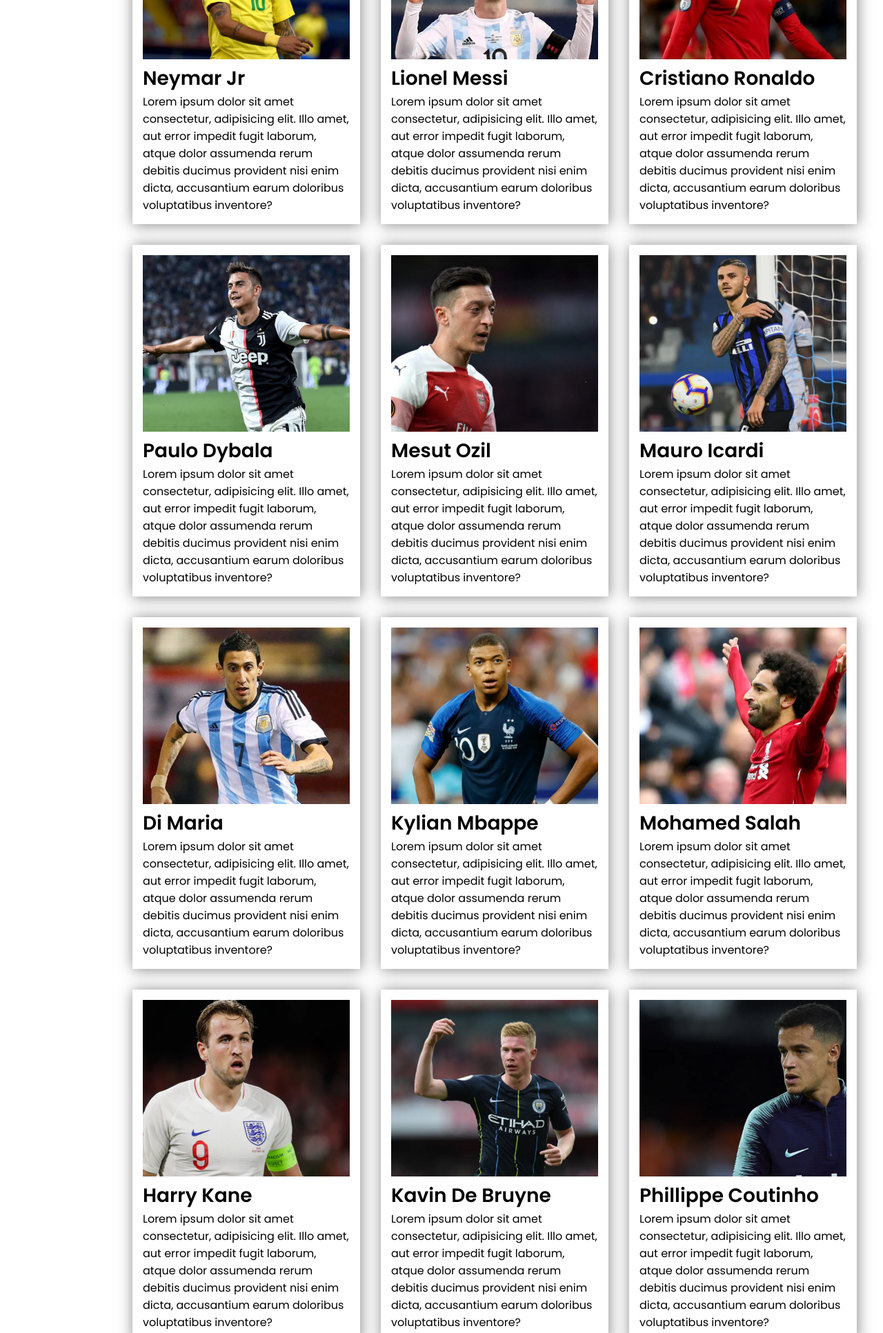
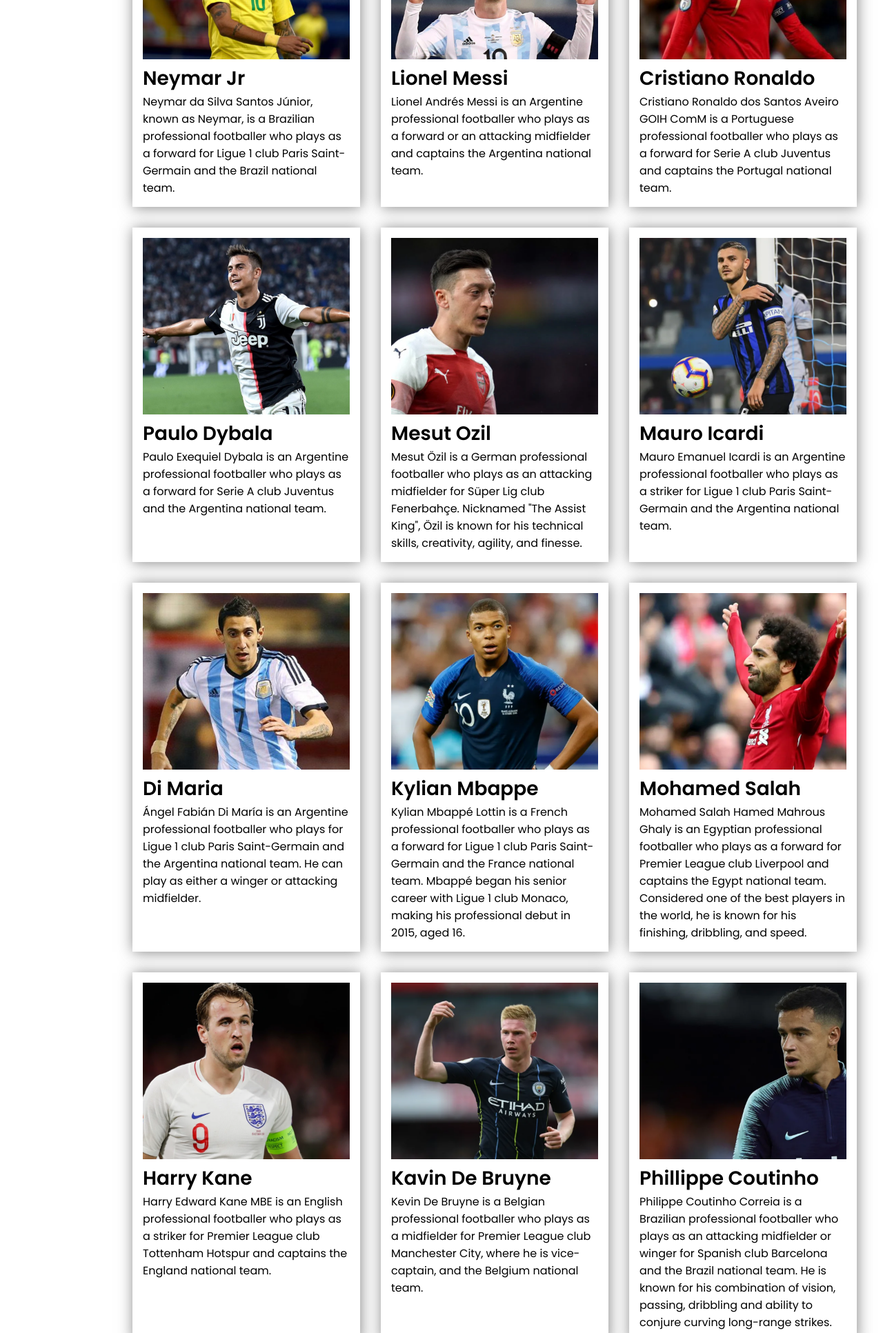
Before and after one commit to mhrazib121/copa-america, a plain HTML site: page index.html in a window 1280 px wide. Shown: the part 900-2833 px from the top of the page at 69% size. Drawn offline with Linux system fonts and the light colour scheme.

Commit message:
media query edited

```diff
--- a/index.html
+++ b/index.html
@@ -24,12 +24,15 @@
 </head>
 
 <body>
+    <!--
+        ***Header section***
+     -->
     <header>
         <div class="top-section">
             <div class="top-tittle">
                 <h1>Conmebol <br> Copa America <br> 2021</h1>
                 <div class="btn">
-                    <a href="">Watch Live </a>
+                    <a href="#">Watch Live </a>
                     <i class="fas fa-long-arrow-alt-right"></i>
                 </div>
             </div>
@@ -39,6 +42,9 @@
         </div>
     </header>
     <main>
+        <!--
+            ***Player section***
+          -->
         <section class="container">
             <div class="players">
                 <div class="player">
@@ -47,9 +53,7 @@
                     </div>
                     <div class="player-details">
                         <h3>Neymar Jr</h3>
-                        <p>Lorem ipsum dolor sit amet consectetur, adipisicing elit. Illo amet, aut error impedit fugit
-                            laborum, atque dolor assumenda rerum debitis ducimus provident nisi enim dicta, accusantium
-                            earum doloribus voluptatibus inventore?</p>
+                        <p>Neymar da Silva Santos Júnior, known as Neymar, is a Brazilian professional footballer who plays as a forward for Ligue 1 club Paris Saint-Germain and the Brazil national team.</p>
                     </div>
                 </div>
                 <div class="player">
@@ -58,9 +62,7 @@
                     </div>
                     <div class="player-details">
                         <h3>Lionel Messi</h3>
-                        <p>Lorem ipsum dolor sit amet consectetur, adipisicing elit. Illo amet, aut error impedit fugit
-                            laborum, atque dolor assumenda rerum debitis ducimus provident nisi enim dicta, accusantium
-                            earum doloribus voluptatibus inventore?</p>
+                        <p>Lionel Andrés Messi is an Argentine professional footballer who plays as a forward or an attacking midfielder and captains the Argentina national team.</p>
                     </div>
                 </div>
                 <div class="player">
@@ -69,9 +71,7 @@
                     </div>
                     <div class="player-details">
                         <h3>Cristiano Ronaldo</h3>
-                        <p>Lorem ipsum dolor sit amet consectetur, adipisicing elit. Illo amet, aut error impedit fugit
-                            laborum, atque dolor assumenda rerum debitis ducimus provident nisi enim dicta, accusantium
-                            earum doloribus voluptatibus inventore?</p>
+                        <p>Cristiano Ronaldo dos Santos Aveiro GOIH ComM is a Portuguese professional footballer who plays as a forward for Serie A club Juventus and captains the Portugal national team.</p>
                     </div>
                 </div>
                 <div class="player">
@@ -80,9 +80,7 @@
                     </div>
                     <div class="player-details">
                         <h3>Paulo Dybala</h3>
-                        <p>Lorem ipsum dolor sit amet consectetur, adipisicing elit. Illo amet, aut error impedit fugit
-                            laborum, atque dolor assumenda rerum debitis ducimus provident nisi enim dicta, accusantium
-                            earum doloribus voluptatibus inventore?</p>
+                        <p>Paulo Exequiel Dybala is an Argentine professional footballer who plays as a forward for Serie A club Juventus and the Argentina national team.</p>
                     </div>
                 </div>
                 <div class="player">
@@ -91,9 +89,7 @@
                     </div>
                     <div class="player-details">
                         <h3>Mesut Ozil</h3>
-                        <p>Lorem ipsum dolor sit amet consectetur, adipisicing elit. Illo amet, aut error impedit fugit
-                            laborum, atque dolor assumenda rerum debitis ducimus provident nisi enim dicta, accusantium
-                            earum doloribus voluptatibus inventore?</p>
+                        <p>Mesut Özil is a German professional footballer who plays as an attacking midfielder for Süper Lig club Fenerbahçe. Nicknamed "The Assist King", Özil is known for his technical skills, creativity, agility, and finesse. </p>
                     </div>
                 </div>
                 <div class="player">
@@ -102,9 +98,7 @@
                     </div>
                     <div class="player-details">
                         <h3>Mauro Icardi</h3>
-                        <p>Lorem ipsum dolor sit amet consectetur, adipisicing elit. Illo amet, aut error impedit fugit
-                            laborum, atque dolor assumenda rerum debitis ducimus provident nisi enim dicta, accusantium
-                            earum doloribus voluptatibus inventore?</p>
+                        <p>Mauro Emanuel Icardi is an Argentine professional footballer who plays as a striker for Ligue 1 club Paris Saint-Germain and the Argentina national team.</p>
                     </div>
                 </div>
                 <div class="player">
@@ -113,9 +107,7 @@
                     </div>
                     <div class="player-details">
                         <h3>Di Maria</h3>
-                        <p>Lorem ipsum dolor sit amet consectetur, adipisicing elit. Illo amet, aut error impedit fugit
-                            laborum, atque dolor assumenda rerum debitis ducimus provident nisi enim dicta, accusantium
-                            earum doloribus voluptatibus inventore?</p>
+                        <p>Ángel Fabián Di María is an Argentine professional footballer who plays for Ligue 1 club Paris Saint-Germain and the Argentina national team. He can play as either a winger or attacking midfielder.</p>
                     </div>
                 </div>
                 <div class="player">
@@ -124,9 +116,7 @@
                     </div>
                     <div class="player-details">
                         <h3>Kylian Mbappe</h3>
-                        <p>Lorem ipsum dolor sit amet consectetur, adipisicing elit. Illo amet, aut error impedit fugit
-                            laborum, atque dolor assumenda rerum debitis ducimus provident nisi enim dicta, accusantium
-                            earum doloribus voluptatibus inventore?</p>
+                        <p>Kylian Mbappé Lottin is a French professional footballer who plays as a forward for Ligue 1 club Paris Saint-Germain and the France national team. Mbappé began his senior career with Ligue 1 club Monaco, making his professional debut in 2015, aged 16.</p>
                     </div>
                 </div>
                 <div class="player">
@@ -135,9 +125,7 @@
                     </div>
                     <div class="player-details">
                         <h3>Mohamed Salah</h3>
-                        <p>Lorem ipsum dolor sit amet consectetur, adipisicing elit. Illo amet, aut error impedit fugit
-                            laborum, atque dolor assumenda rerum debitis ducimus provident nisi enim dicta, accusantium
-                            earum doloribus voluptatibus inventore?</p>
+                        <p>Mohamed Salah Hamed Mahrous Ghaly is an Egyptian professional footballer who plays as a forward for Premier League club Liverpool and captains the Egypt national team. Considered one of the best players in the world, he is known for his finishing, dribbling, and speed.</p>
                     </div>
                 </div>
                 <div class="player">
@@ -146,9 +134,7 @@
                     </div>
                     <div class="player-details">
                         <h3>Harry Kane</h3>
-                        <p>Lorem ipsum dolor sit amet consectetur, adipisicing elit. Illo amet, aut error impedit fugit
-                            laborum, atque dolor assumenda rerum debitis ducimus provident nisi enim dicta, accusantium
-                            earum doloribus voluptatibus inventore?</p>
+                        <p>Harry Edward Kane MBE is an English professional footballer who plays as a striker for Premier League club Tottenham Hotspur and captains the England national team. </p>
                     </div>
                 </div>
                 <div class="player">
@@ -157,9 +143,7 @@
                     </div>
                     <div class="player-details">
                         <h3>Kavin De Bruyne</h3>
-                        <p>Lorem ipsum dolor sit amet consectetur, adipisicing elit. Illo amet, aut error impedit fugit
-                            laborum, atque dolor assumenda rerum debitis ducimus provident nisi enim dicta, accusantium
-                            earum doloribus voluptatibus inventore?</p>
+                        <p>Kevin De Bruyne is a Belgian professional footballer who plays as a midfielder for Premier League club Manchester City, where he is vice-captain, and the Belgium national team.</p>
                     </div>
                 </div>
                 <div class="player">
@@ -168,13 +152,14 @@
                     </div>
                     <div class="player-details">
                         <h3>Phillippe Coutinho</h3>
-                        <p>Lorem ipsum dolor sit amet consectetur, adipisicing elit. Illo amet, aut error impedit fugit
-                            laborum, atque dolor assumenda rerum debitis ducimus provident nisi enim dicta, accusantium
-                            earum doloribus voluptatibus inventore?</p>
+                        <p>Philippe Coutinho Correia is a Brazilian professional footballer who plays as an attacking midfielder or winger for Spanish club Barcelona and the Brazil national team. He is known for his combination of vision, passing, dribbling and ability to conjure curving long-range strikes.</p>
                     </div>
                 </div>
             </div>
     </section>
+    <!--
+        ***News Section***
+      -->
     <section class="news-section">
         <h1> Latest News </h1>
         <article class="latest-news">
@@ -217,7 +202,9 @@
         </article>
     </section>
 
-<!-- Official partner  -->
+<!--
+    ***Official partner***
+  -->
         <section class="official-partner">
             <h1> Official Partner </h1>
             <div class="partners">
@@ -243,7 +230,9 @@
         </section>
     </main>
 
-    <!-- Footer section  -->
+    <!--
+        ***Footer section***
+      -->
     <footer>
         <div class="logo">
             <img src="images/Logo.png" alt="">
--- a/style.css
+++ b/style.css
@@ -19,7 +19,6 @@ header{
 }
 .top-section{
     display: flex;
-    /* margin: 40px; */
 }
 .top-tittle{
     width: 50%;
@@ -57,7 +56,10 @@ header{
 }
 
 
-/* player section style  */
+/*
+***player section style***
+  */
+
 .container{
 
     width: 70%;
@@ -87,7 +89,9 @@ header{
     font-size: 16px;
 }
 
-/* Latest News */
+/*
+***Latest News***
+ */
 
 .news-section{
     width: 80%;
@@ -122,7 +126,9 @@ header{
     color: red;
 }
 
-/* official partner  */
+/*
+***official partner***
+  */
 
 .official-partner{
     align-items: center;
@@ -144,9 +150,11 @@ header{
     height: 150px;
 }
 
-/* Footer section style  */
+/*
+***Footer section style***
+  */
 
-/* Logo  */
+
 footer{
     display: flex;
     flex-direction: column;
@@ -172,7 +180,7 @@ footer img{
     font-size: 18px;
 }
 
-/* -----
+/* ----
 ***Media Queries***
 ---------- */
 
@@ -183,7 +191,7 @@ footer img{
         flex-direction: column;
     }
     .top-tittle{
-        width: 100%;
+        width: 90%;
         margin: 50px 0 50px 16px;
         padding: 0;
     }
@@ -192,9 +200,10 @@ footer img{
         padding:30px 0;
     }
     .top-banner{
-        width: 100%;
+        width: 90%;
         margin:0px 16px 61.83px 15px;
         padding:0;
+        align-items: center;
     }
     .top-banner img{
         width: 329px;
@@ -203,14 +212,19 @@ footer img{
     .container{
         width: 100%;
     }
-    .players{
+    .players, .latest-news, .partners{
         grid-template-columns: repeat(1, 1fr);
     }
-    .player{
+    .player, .news, .partner-logo{
         display: flex;
         flex-direction: column;
         align-items: center;
         margin: 15px;
+    }
+    footer{
+        margin-top: 25px;
+        margin-bottom: 169px;
+        padding:18px 0 18px 18px;
     }
     footer img{
         width: 100%;
@@ -233,15 +247,18 @@ footer img{
     .container{
         width: 100%;
     }
-    .players{
+    .players, .latest-news, .partners{
         grid-template-columns: repeat(2, 1fr);
     }
-    .player{
+    .player, .news{
         display: flex;
         flex-direction: column;
         align-items: center;
         margin: 20px;
     }
+    .latest-news{
+        margin-left: 0;
+    }
     footer img{
         width: 100%;
     }
```
